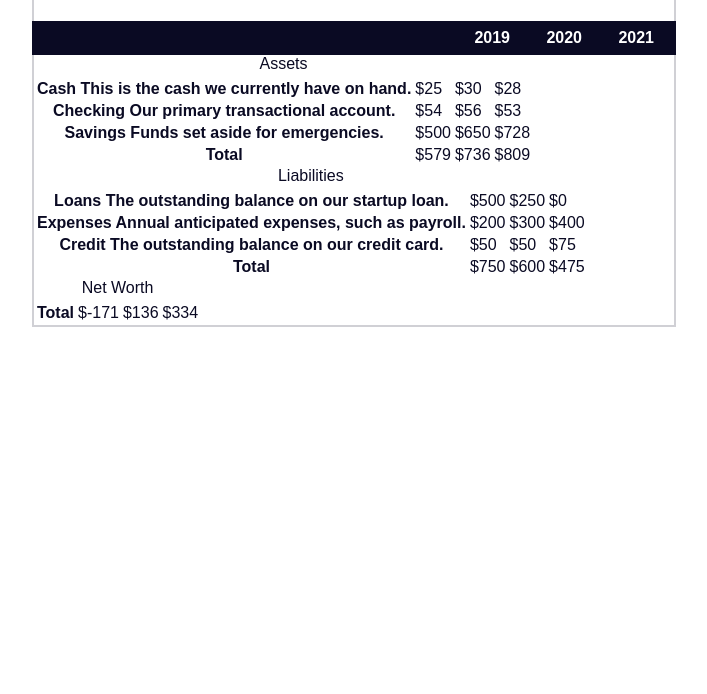
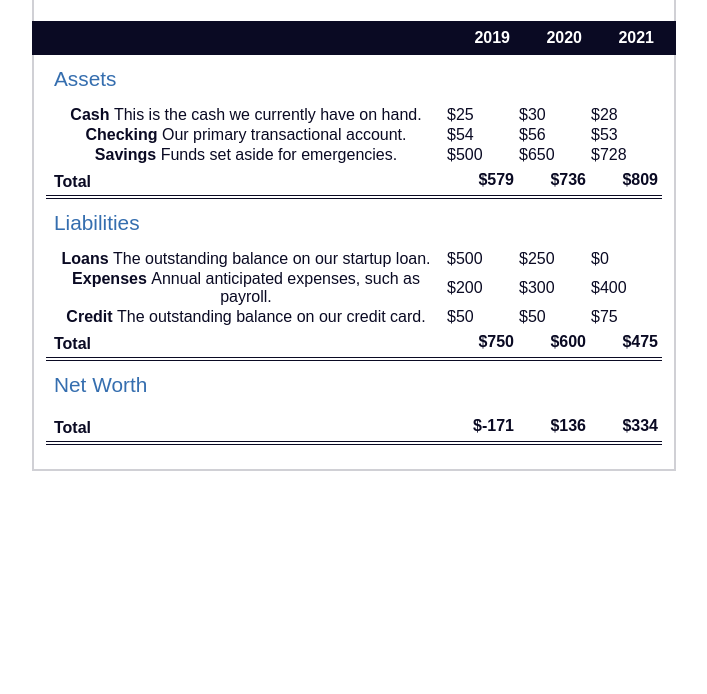
Before and after one commit to DmitryChijov/balance-sheet, a plain HTML site: page index.html in a window 1280 px wide. Shown: the part 106-800 px from the top of the page, without its empty margins (286-993 px from the left). Drawn offline with Linux system fonts and the light colour scheme.

Commit message:
добавляет стилизацию части таблицыи

```diff
--- a/styles.css
+++ b/styles.css
@@ -78,3 +78,67 @@ span[class~="sr-only"] {
     width: 4.5rem;
     text-align: right;
   }
+
+  .table-wrap {
+    padding: 0 0.75rem 1.5rem 0.75rem;
+  }
+
+  /* Псевдоселектор :not() використовують для націлення всіх елементів,
+   які не відповідають селектору: в цьому разі
+   будь-який з ваших елементів span, який не має клас sr-only */
+
+   span:not(.sr-only) {
+    font-weight: normal;
+  }
+
+  /* властивість border-collapse на collapse,
+  що дозволить краям клітинок згортатися в один край,
+   замість краю навколо кожної клітинки.
+    Крім того, властивість border на 0, щоб приховати самі краї. */
+
+   table {
+    border-collapse: collapse;
+    border: 0;
+    width: 100%;
+    position: relative;
+    margin-top: 3rem;
+  }
+
+  table caption {
+    color: #356eaf;
+    font-size: 1.3em;
+    font-weight: normal;
+    position: absolute;
+    top: -2.25rem;
+    left: 0.5rem;
+  }
+
+  tbody td {
+    width: 100vw; /*по ширине области просмотра*/
+    max-width: 4rem;
+    min-width: 4rem;
+  }
+
+  /* елементи th в межах тіла своєї таблиці
+  та надаю їм ширину повного контейнера, менше за 12rem. */
+
+  tbody th {
+    width: calc(100% - 12rem);
+  }
+/* вибере елементи tr, де єдиним класом є total */
+tr[class="total"] {
+    border-bottom: 4px double #0a0a23;
+    font-weight: bold;
+}
+
+/* націлюю елементи th в рядках таблиці з total class. */
+tr[class="total"] th {
+    text-align: left;
+    padding: 0.5rem 0 0.25rem 0.5rem;
+}
+
+/* націлює всі елементи td в рядках .total */
+tr.total td {
+    text-align: right;
+    padding: 0 0.25rem;
+}
```
